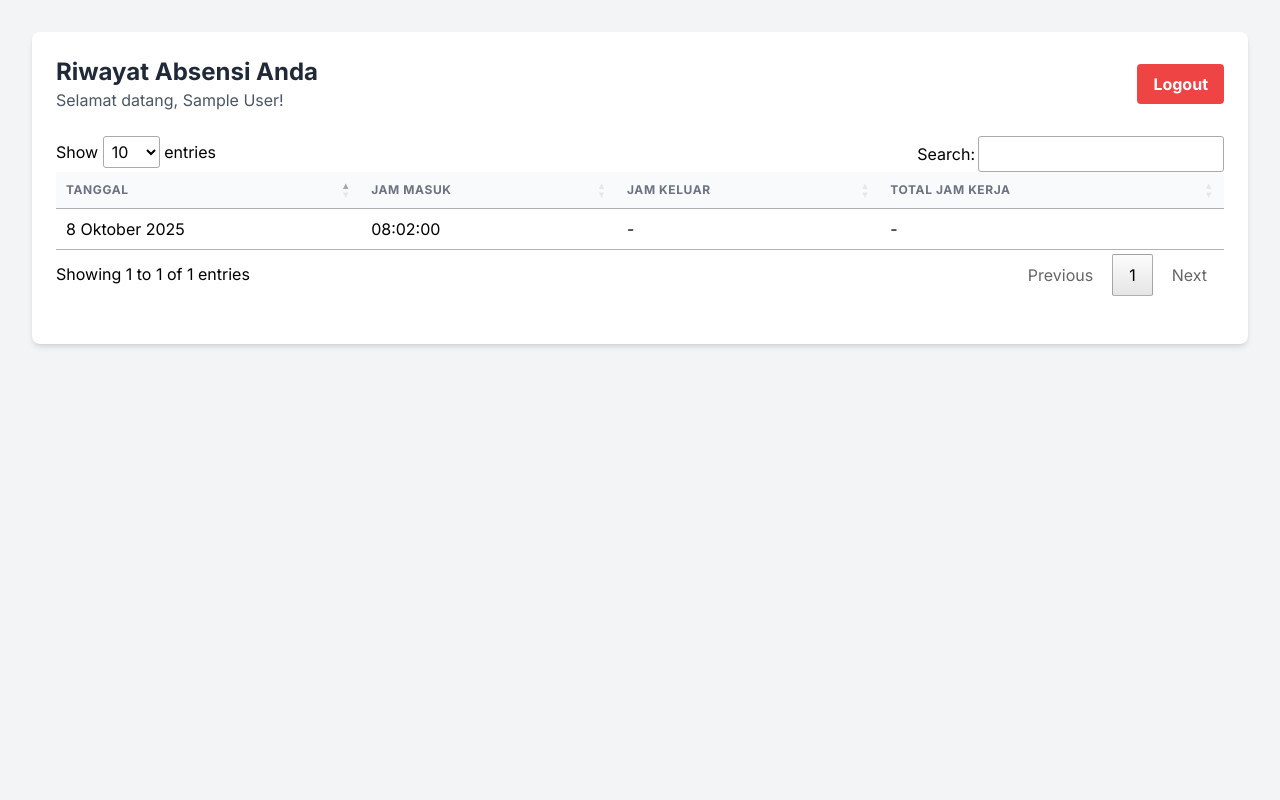
After one commit to zakyrama312/absensi-karyawan, a PHP site: page /karyawan/riwayat_karyawan.php in a window 1280 px wide. The commit adds this page. Run offline with PHP 8.4, Linux system fonts and the light colour scheme; the visitor is signed in with stand-in values (Sample User, id 1); data comes from the database, SQL or seed files in the repository; some libraries are stand-ins or nearby versions.

Commit message:
history absen karyawan

```diff
--- a/index.php
+++ b/index.php
@@ -120,6 +120,12 @@ if ($_SERVER['REQUEST_METHOD'] == 'POST') {
         <div class="text-center mt-4">
             <a href="admin/" class="text-sm text-indigo-600 hover:text-indigo-500">Login sebagai Admin</a>
         </div>
+        <!-- TAMBAHKAN BAGIAN INI -->
+        <div class="text-center mt-4">
+            <a href="login_karyawan.php" class="text-sm font-medium text-indigo-600 hover:text-indigo-500">
+                Sudah punya akun? Login untuk lihat riwayat absensi Anda
+            </a>
+        </div>
     </div>
 
     <script>
--- /dev/null
+++ b/karyawan/riwayat_karyawan.php
@@ -0,0 +1,143 @@
+<?php
+session_start();
+require '../config.php';
+
+// Wajib login untuk akses halaman ini
+if (!isset($_SESSION['id_karyawan'])) {
+    header("Location: ../login_karyawan.php");
+    exit();
+}
+
+$id_karyawan = $_SESSION['id_karyawan'];
+$karyawan_nama = $_SESSION['karyawan_nama'];
+
+// =================================================================
+// FUNGSI BANTUAN UNTUK FORMAT TANGGAL KE BAHASA INDONESIA
+// =================================================================
+function formatTanggalIndonesia($tanggal)
+{
+    // Pastikan ekstensi intl diaktifkan di server Anda (biasanya sudah aktif)
+    $formatter = new IntlDateFormatter(
+        'id_ID',
+        IntlDateFormatter::LONG,
+        IntlDateFormatter::NONE,
+        'Asia/Jakarta',
+        IntlDateFormatter::GREGORIAN,
+        'd MMMM yyyy'
+    );
+    return $formatter->format(strtotime($tanggal));
+}
+// =================================================================
+
+
+// Ambil data absensi menggunakan loop while
+$query = "SELECT tanggal, jam_masuk, jam_keluar FROM absensi WHERE id_karyawan = ? ORDER BY tanggal desc";
+$stmt = mysqli_prepare($koneksi, $query);
+mysqli_stmt_bind_param($stmt, "i", $id_karyawan);
+mysqli_stmt_execute($stmt);
+$result = mysqli_stmt_get_result($stmt);
+
+$riwayat = [];
+while ($baris = mysqli_fetch_assoc($result)) {
+    $riwayat[] = $baris;
+}
+mysqli_stmt_close($stmt);
+
+?>
+
+<!DOCTYPE html>
+<html lang="id">
+
+<head>
+    <meta charset="UTF-8">
+    <meta name="viewport" content="width=device-width, initial-scale=1.0">
+    <title>Riwayat Absensi - <?php echo htmlspecialchars($karyawan_nama); ?></title>
+    <script src="https://cdn.tailwindcss.com"></script>
+    <link href="https://fonts.googleapis.com/css2?family=Inter:wght@400;500;600;700&display=swap" rel="stylesheet">
+    <link rel="stylesheet" href="https://cdn.datatables.net/2.3.4/css/dataTables.dataTables.min.css">
+    <style>
+        body {
+            font-family: 'Inter', sans-serif;
+        }
+    </style>
+</head>
+
+<body class="bg-gray-100 min-h-screen">
+    <div class="container mx-auto p-4 sm:p-6 lg:p-8">
+        <div class="bg-white rounded-lg shadow-md p-6">
+            <div class="flex flex-col sm:flex-row justify-between items-start sm:items-center mb-6">
+                <div>
+                    <h1 class="text-2xl font-bold text-gray-800">Riwayat Absensi Anda</h1>
+                    <p class="text-gray-600">Selamat datang, <?php echo htmlspecialchars($karyawan_nama); ?>!</p>
+                </div>
+                <a href="logout_karyawan.php"
+                    class="mt-4 sm:mt-0 bg-red-500 hover:bg-red-600 text-white font-bold py-2 px-4 rounded transition duration-300">
+                    Logout
+                </a>
+            </div>
+
+            <div class="overflow-x-auto">
+                <table class="min-w-full divide-y divide-gray-200" id="riwayatTable">
+                    <thead class="bg-gray-50">
+                        <tr>
+                            <th class="px-6 py-3 text-left text-xs font-medium text-gray-500 uppercase tracking-wider">
+                                Tanggal</th>
+                            <th class="px-6 py-3 text-left text-xs font-medium text-gray-500 uppercase tracking-wider">
+                                Jam Masuk</th>
+                            <th class="px-6 py-3 text-left text-xs font-medium text-gray-500 uppercase tracking-wider">
+                                Jam Keluar</th>
+                            <th class="px-6 py-3 text-left text-xs font-medium text-gray-500 uppercase tracking-wider">
+                                Total Jam Kerja</th>
+                        </tr>
+                    </thead>
+                    <tbody class="bg-white divide-y divide-gray-200">
+                        <?php if (empty($riwayat)): ?>
+                            <tr>
+                                <td colspan="4" class="px-6 py-4 text-center text-gray-500">Belum ada data absensi.</td>
+                            </tr>
+                        <?php else: ?>
+                            <?php foreach ($riwayat as $data): ?>
+                                <tr>
+                                    <!-- PANGGIL FUNGSI BARU DI SINI -->
+                                    <td class="px-6 py-4 whitespace-nowrap">
+                                        <?php echo formatTanggalIndonesia($data['tanggal']); ?></td>
+                                    <td class="px-6 py-4 whitespace-nowrap">
+                                        <?php echo $data['jam_masuk'] ? date('H:i:s', strtotime($data['jam_masuk'])) : '-'; ?>
+                                    </td>
+                                    <td class="px-6 py-4 whitespace-nowrap">
+                                        <?php echo $data['jam_keluar'] ? date('H:i:s', strtotime($data['jam_keluar'])) : '-'; ?>
+                                    </td>
+                                    <td class="px-6 py-4 whitespace-nowrap">
+                                        <?php
+                                        if ($data['jam_masuk'] && $data['jam_keluar']) {
+                                            $masuk = new DateTime($data['jam_masuk']);
+                                            $keluar = new DateTime($data['jam_keluar']);
+                                            $interval = $masuk->diff($keluar);
+                                            echo $interval->format('%h jam %i menit');
+                                        } else {
+                                            echo '-';
+                                        }
+                                        ?>
+                                    </td>
+                                </tr>
+                            <?php endforeach; ?>
+                        <?php endif; ?>
+                    </tbody>
+                </table>
+            </div>
+            <div class="text-center mt-6">
+                <!-- <a href="../index.php" class="text-sm text-indigo-600 hover:text-indigo-500">Kembali ke Halaman
+                    Absen</a> -->
+            </div>
+        </div>
+    </div>
+    <script src="https://code.jquery.com/jquery-3.7.1.js"></script>
+    <script src="https://cdn.datatables.net/2.3.4/js/dataTables.min.js"></script>
+    <script>
+        new DataTable('#riwayatTable', {
+            responsive: true
+        });
+    </script>
+</body>
+
+</html>
```
Also changed, not shown: karyawan/logout_karyawan.php (added, +13 -0 lines), login_karyawan.php (added, +92 -0 lines).
